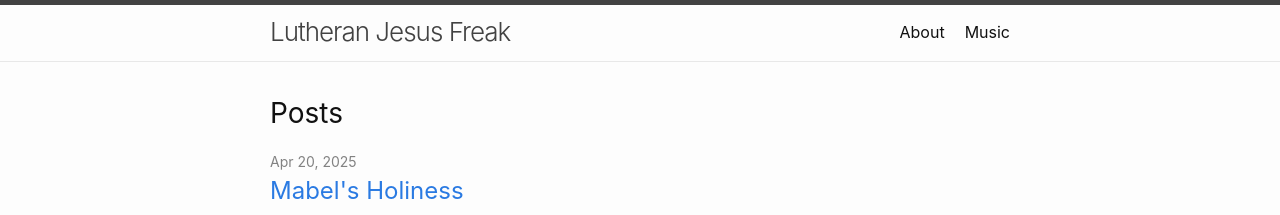
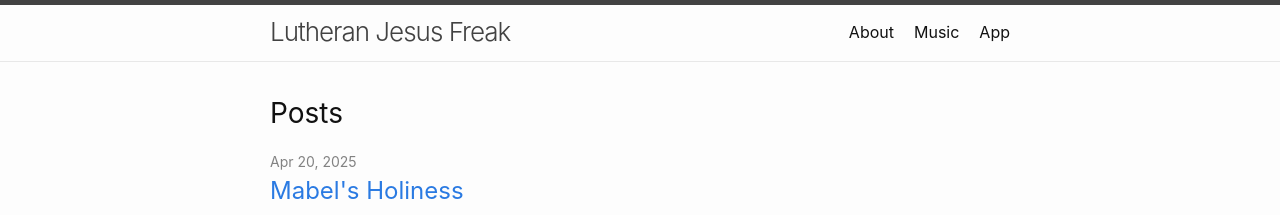
Before and after one commit to lutheranjesusfreak/lutheranjesusfreak.github.io, a Jekyll site: the page built from index.md, in a window 1280 px wide. Shown: the top 215 px of the page. Built offline with Jekyll 4.4.1, drawn with Linux system fonts in a browser that asks for light colours.

Commit message:
Add button for future app

```diff
--- a/_includes/header.html
+++ b/_includes/header.html
@@ -23,6 +23,7 @@
             <a class="page-link" href="{{ my_page.url | relative_url }}">{{ my_page.title | escape }}</a>
             {%- endif -%}
           {%- endfor -%}
+          <a class="page-link" href="https://lutheranjesusfreak.github.io/app" target="_blank">App</a>
         </div>
       </nav>
     {%- endif -%}
```
